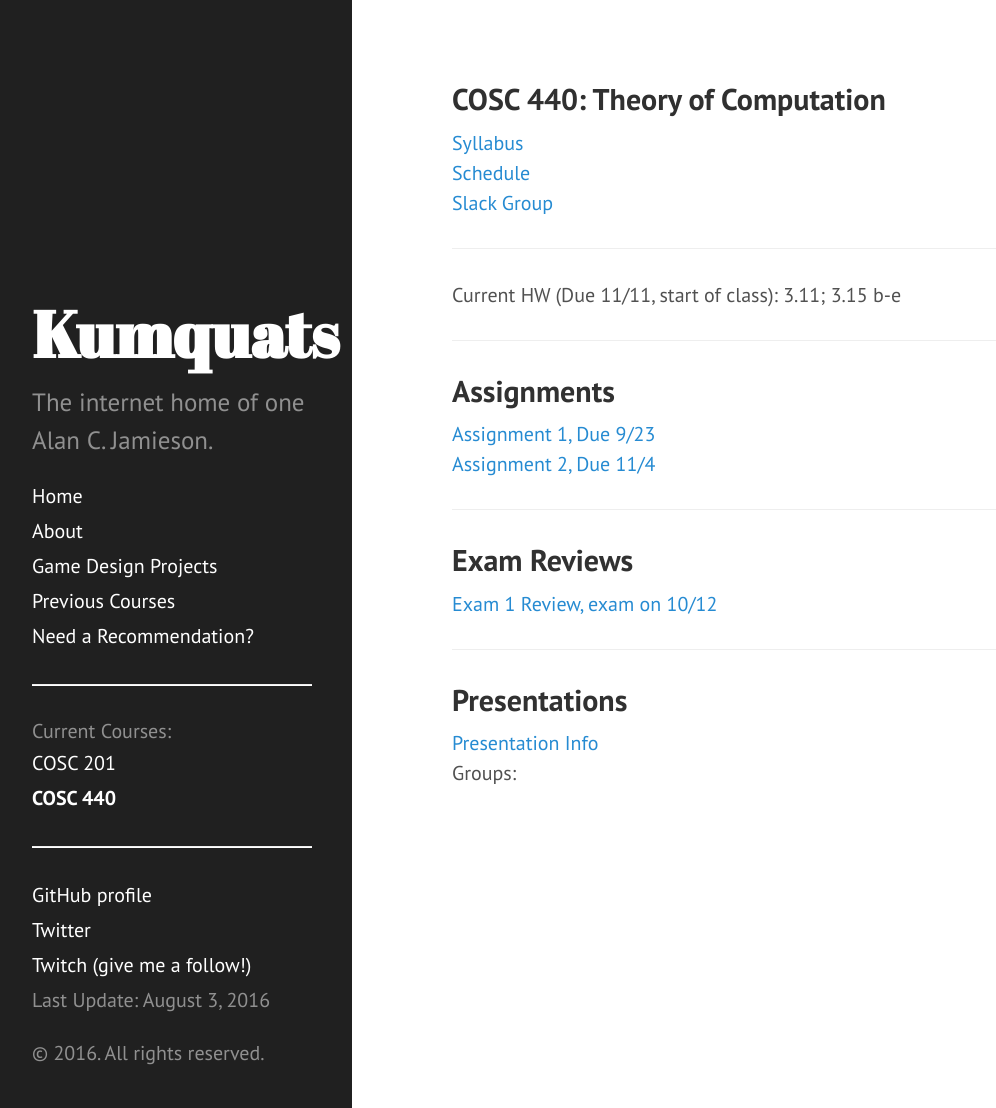
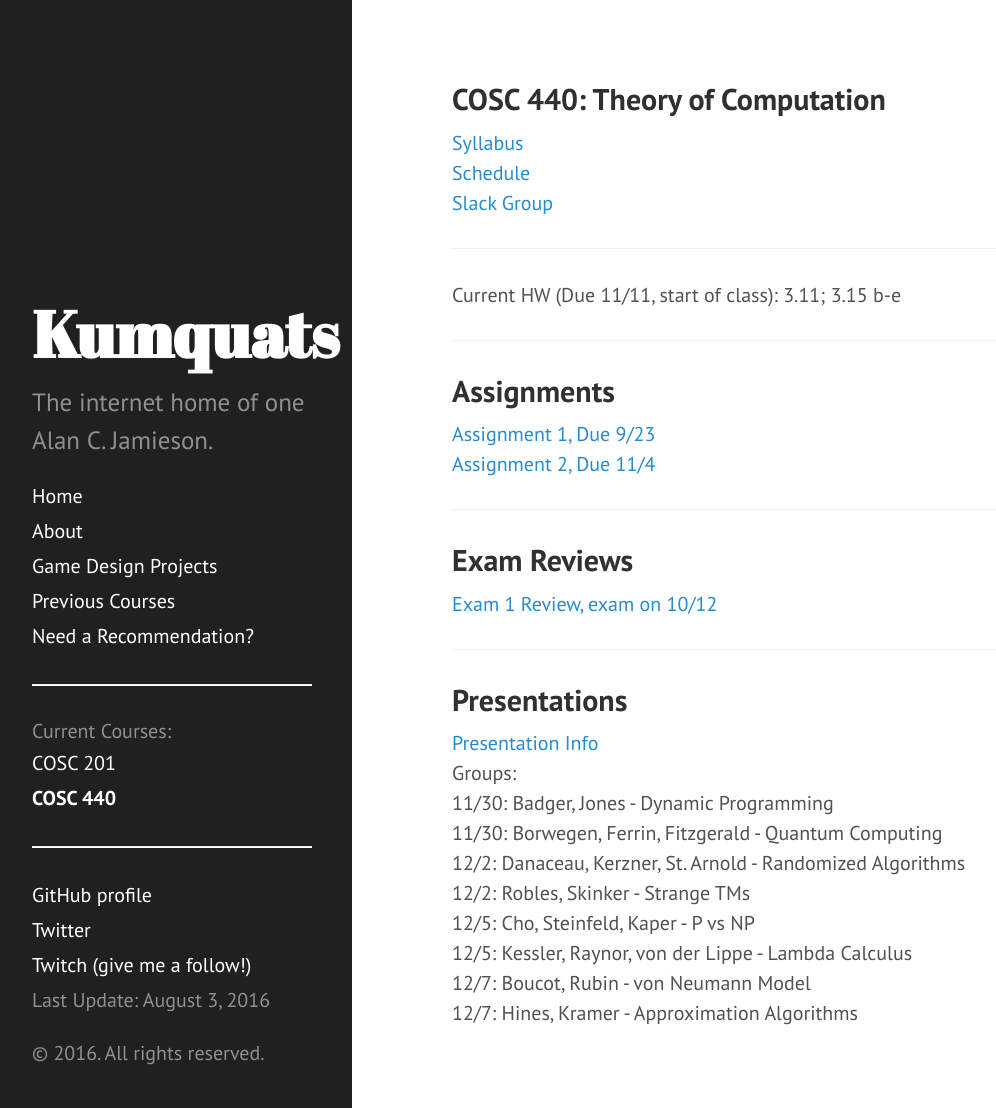
Before and after one commit to ripark/ripark.github.io, a Jekyll site: the page built from f16/cosc440.html, in a window 1280 px wide and 1108 px high. Shown: the whole window, without its empty margins (8-1004 px from the left). Built offline with Jekyll 4.4.1, drawn with Linux system fonts in a browser that asks for light colours; Markdown is read by kramdown in place of the engine named in the settings.

Commit message:
group info

```diff
--- a/f16/cosc440.html
+++ b/f16/cosc440.html
@@ -27,3 +27,19 @@ Current HW (Due 11/11, start of class): 3.11; 3.15 b-e
 <br>
 Groups:
 <br>
+11/30: Badger, Jones - Dynamic Programming
+<br>
+11/30: Borwegen, Ferrin, Fitzgerald - Quantum Computing
+<br>
+12/2: Danaceau, Kerzner, St. Arnold - Randomized Algorithms
+<br>
+12/2: Robles, Skinker - Strange TMs
+<br>
+12/5: Cho, Steinfeld, Kaper - P vs NP
+<br>
+12/5: Kessler, Raynor, von der Lippe - Lambda Calculus
+<br>
+12/7: Boucot, Rubin - von Neumann Model
+<br>
+12/7: Hines, Kramer - Approximation Algorithms
+<br>
```
